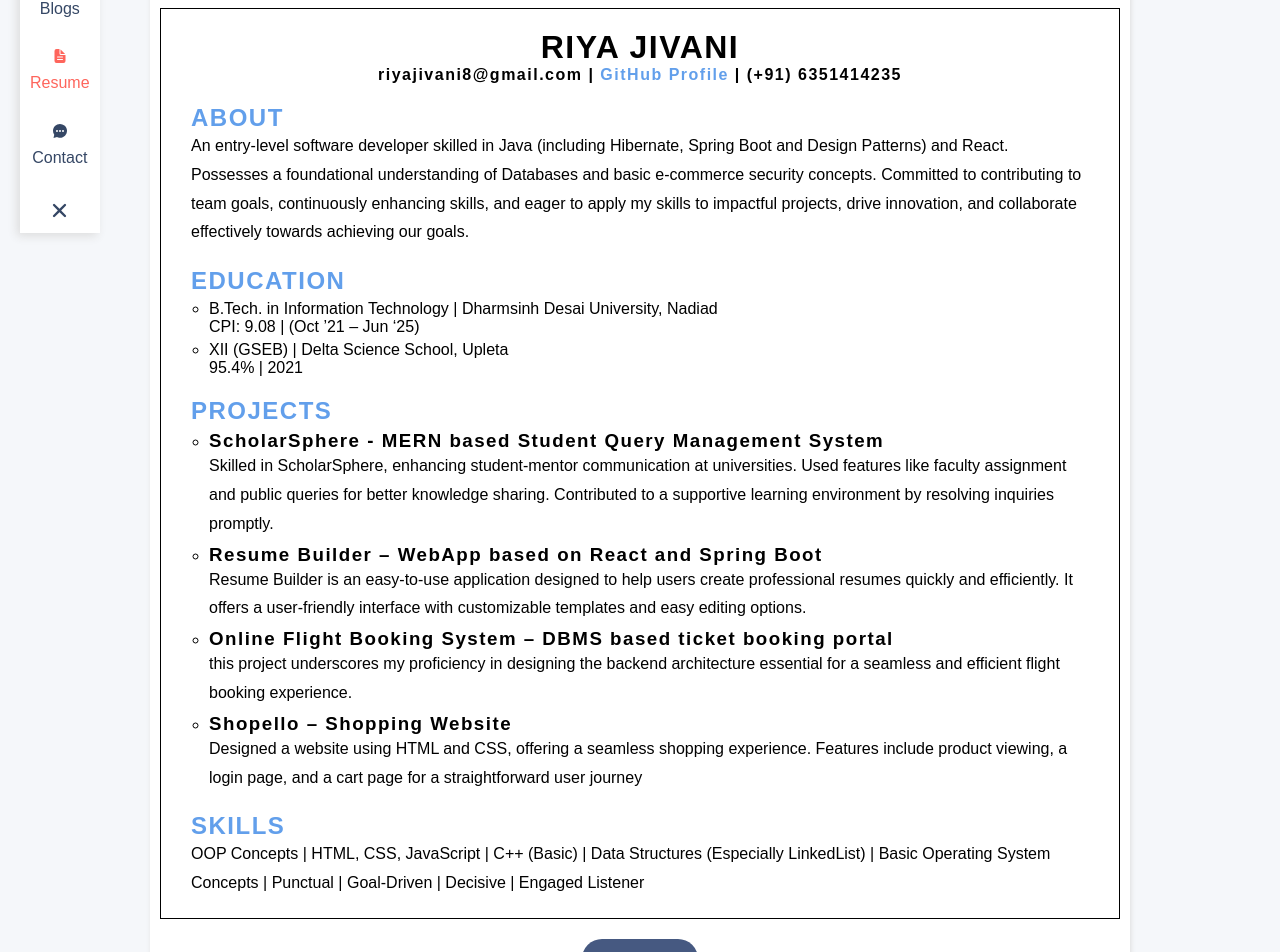
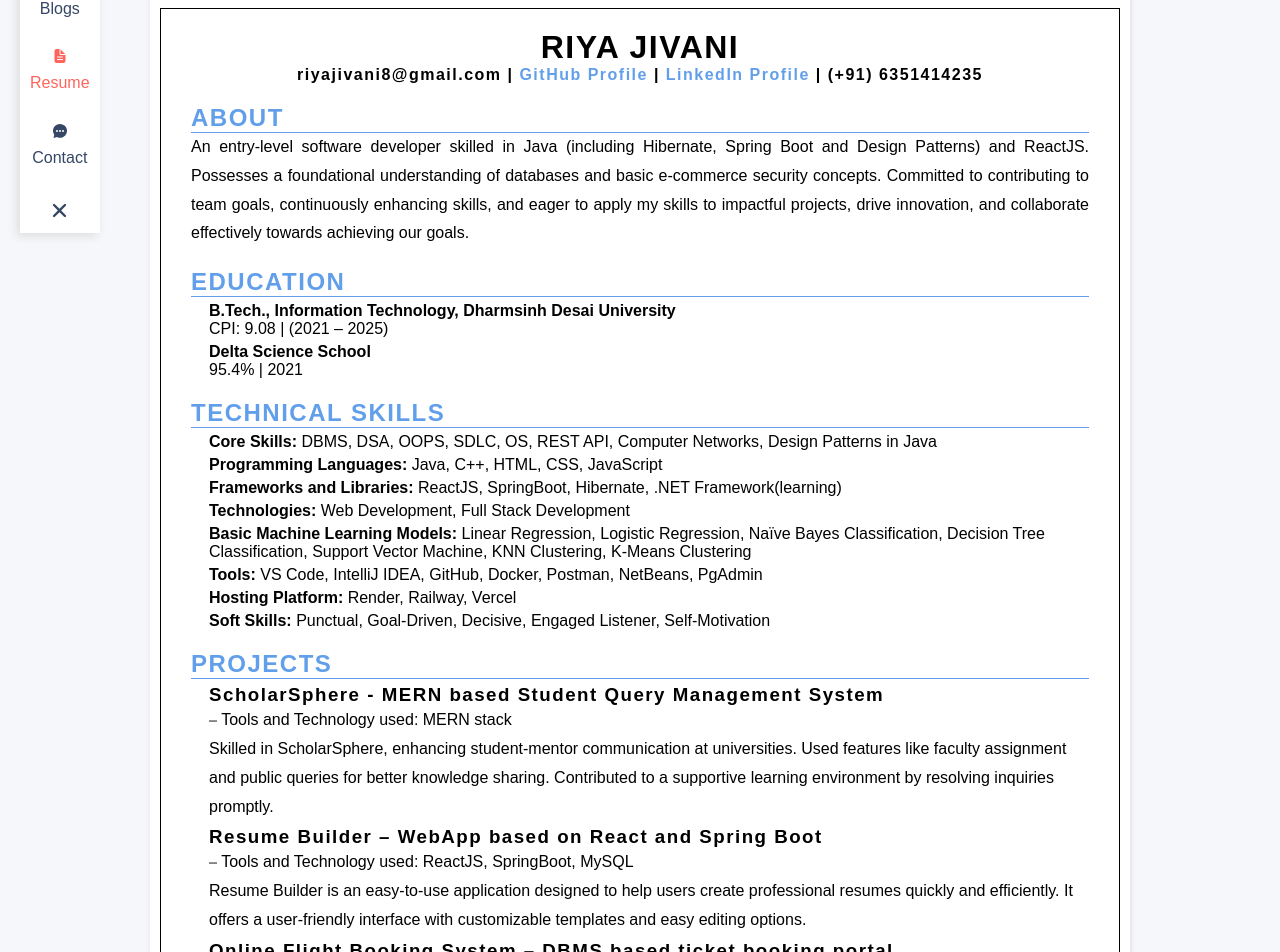
Before and after one commit to riyajivani/portfolio, a React (Create React App) app: page /resume in a window 1280 px wide. Shown: the part 291-1243 px from the top of the page. Built offline with nearby package versions, Linux system fonts and the light colour scheme.

Commit message:
resume changes

```diff
--- a/src/pages/resume/Resume.js
+++ b/src/pages/resume/Resume.js
@@ -3,7 +3,7 @@ import MyCard from '../../component/card/MyCard'
 import './resume.css'
 import CommonBtn from '../../component/commonbtn/commonbtn'
 import { Link } from 'react-router-dom'
-import resume from '../../assets/resume.pdf'
+import resume from '../../assets/Resume.pdf'
 
 const ResumePdf = resume
 
@@ -26,66 +26,93 @@ const Resume = () => {
 
                          <div className="resume">
                               <h1>RIYA JIVANI</h1>
-                              <h4>riyajivani8@gmail.com | <Link className='fp-link' to="https://github.com/riyajivani" target='_blank'>GitHub Profile </Link> | (+91) 6351414235</h4>
+                              <h4>riyajivani8@gmail.com | <Link className='fp-link' to="https://github.com/riyajivani" target='_blank'>GitHub Profile </Link> | <Link className='fp-link' to="https://www.linkedin.com/in/riya-jivani-729116228/" target='_blank'>LinkedIn Profile </Link> | (+91) 6351414235</h4>
 
                               <h2>ABOUT</h2>
-                              <p>An entry-level software developer skilled in Java (including Hibernate, Spring Boot
-                                   and Design Patterns) and React. Possesses a foundational
-                                   understanding of Databases and basic e-commerce security concepts.
-                                   Committed to contributing to team goals, continuously enhancing skills, and eager
-                                   to apply my skills to impactful projects, drive innovation, and collaborate effectively
-                                   towards achieving our goals.</p>
+
+                              <p style={{ textAlign: 'justify' }}>An entry-level software developer skilled in Java (including Hibernate, Spring Boot and Design Patterns) and ReactJS.
+                                   Possesses a foundational understanding of databases and basic e-commerce security concepts. Committed to
+                                   contributing to team goals, continuously enhancing skills, and eager to apply my skills to impactful projects, drive
+                                   innovation, and collaborate effectively towards achieving our goals.</p>
 
                               <h2>EDUCATION</h2>
                               <ul>
-                                   <li>
-                                        B.Tech. in Information Technology | Dharmsinh Desai University, Nadiad
-                                        <br />CPI: 9.08 | (Oct ’21 – Jun ‘25)
+                                   <li style={{ listStyle: 'none' }}>
+                                        <b>B.Tech., Information Technology, Dharmsinh Desai University</b> <br />
+                                        CPI: 9.08 | (2021 – 2025)
 
                                    </li>
-                                   <li>
-                                        XII (GSEB) | Delta Science School, Upleta
-                                        <br />95.4% | 2021
+                                   <li style={{ listStyle: 'none' }}>
+                                        <b>Delta Science School</b><br />
+                                        95.4% | 2021
 
                                    </li>
                               </ul>
 
+                              <h2>TECHNICAL SKILLS</h2>
+                              <ul>
+                                   <li style={{ listStyle: 'none' }}><b>Core Skills:</b> DBMS, DSA, OOPS, SDLC, OS, REST API, Computer Networks, Design Patterns in Java </li>
+                                   <li style={{ listStyle: 'none' }}><b>Programming Languages:</b> Java, C++, HTML, CSS, JavaScript</li>
+                                   <li style={{ listStyle: 'none' }}><b>Frameworks and Libraries:</b> ReactJS, SpringBoot, Hibernate, .NET Framework(learning)</li>
+                                   <li style={{ listStyle: 'none' }}><b>Technologies:</b> Web Development, Full Stack Development</li>
+                                   <li style={{ listStyle: 'none' }}><b>Basic Machine Learning Models:</b> Linear Regression, Logistic Regression, Naïve Bayes Classification, Decision Tree Classification, Support Vector Machine, KNN Clustering, K-Means Clustering</li>
+                                   <li style={{ listStyle: 'none' }}><b>Tools:</b> VS Code, IntelliJ IDEA, GitHub, Docker, Postman, NetBeans, PgAdmin</li>
+                                   <li style={{ listStyle: 'none' }}><b>Hosting Platform:</b> Render, Railway, Vercel</li>
+                                   <li style={{ listStyle: 'none' }}><b>Soft Skills:</b> Punctual, Goal-Driven, Decisive, Engaged Listener, Self-Motivation</li>
+                              </ul>
                               <h2>PROJECTS</h2>
                               <ul>
-                                   <li>
-                                        <h3>ScholarSphere - MERN based Student Query Management System
-                                        </h3>
-                                        <p>Skilled in ScholarSphere, enhancing student-mentor communication at
-                                             universities. Used features like faculty assignment and public queries for
-                                             better knowledge sharing. Contributed to a supportive learning environment
+                                   <li style={{ listStyle: 'none' }}>
+                                        <h3>ScholarSphere - MERN based Student Query Management System</h3>
+                                        <p> ⎯ Tools and Technology used: MERN stack<br />
+                                             Skilled in ScholarSphere, enhancing student-mentor communication at universities. Used features like faculty
+                                             assignment and public queries for better knowledge sharing. Contributed to a supportive learning environment
                                              by resolving inquiries promptly.</p>
                                    </li>
-                                   <li>
+                                   <li style={{ listStyle: 'none' }}>
                                         <h3>Resume Builder – WebApp based on React and Spring Boot
                                         </h3>
-                                        <p>Resume Builder is an easy-to-use application designed to help users create
-                                             professional resumes quickly and efficiently. It offers a user-friendly interface
-                                             with customizable templates and easy editing options.</p>
+                                        <p> ⎯ Tools and Technology used: ReactJS, SpringBoot, MySQL<br />
+                                             Resume Builder is an easy-to-use application designed to help users create professional resumes quickly and
+                                             efficiently. It offers a user-friendly interface with customizable templates and easy editing options.
+                                        </p>
                                    </li>
-                                   <li>
+                                   <li style={{ listStyle: 'none' }}>
                                         <h3>Online Flight Booking System – DBMS based ticket booking portal
                                         </h3>
-                                        <p>this project underscores my proficiency in designing the backend
-                                             architecture essential for a seamless and efficient flight booking experience.</p>
+                                        <p>⎯ Tools and Technology used: PostgreSQL<br />
+                                             This project underscores my proficiency in designing the backend architecture essential for a seamless and
+                                             efficient flight booking experience</p>
                                    </li>
-                                   <li>
-                                        <h3>Shopello – Shopping Website
+                                   <li style={{ listStyle: 'none' }}>
+                                        <h3>Shopello – E-Commerce Website
                                         </h3>
-                                        <p>Designed a website using HTML and CSS, offering a seamless shopping
-                                             experience. Features include product viewing, a login page, and a cart page
-                                             for a straightforward user journey</p>
+                                        <p>⎯ Tools and Technology used: HTML, CSS<br />
+                                             Designed a website using HTML and CSS, offering a seamless shopping experience. Features include product
+                                             viewing, a login page, and a cart page for a straightforward user journey.
+                                        </p>
                                    </li>
                               </ul>
 
-                              <h2>SKILLS</h2>
-                              <p>OOP Concepts | HTML, CSS, JavaScript | C++ (Basic) | Data Structures (Especially
-                                   LinkedList) | Basic Operating System Concepts | Punctual | Goal-Driven | Decisive
-                                   | Engaged Listener</p>
+                              <h2>RESERCH</h2>
+                              <ul>
+                                   <li style={{ listStyle: 'none' }}>
+                                        <h3>CryptOQA – Cryptocurrency Opinion and Question Analysis (ongoing)
+                                        </h3>
+                                        <p> ⎯ Role: Researcher <br />
+                                             Description: Working on a project under the FIRE 2024 conference, hosted by IIT Kharagpur and IISER
+                                             Kolkata, focusing on classifying opinions and answering questions related to cryptocurrencies from social media
+                                             posts using NLP and machine learning techniques.
+                                        </p>
+                                   </li>
+                              </ul>
+
+                              <h2>CERTIFICATES</h2>
+                              <ul>
+                                   <li><Link className='fp-link' to="https://drive.google.com/file/d/1iYu8bR2T92w3BmHRrsLZWWQsoDuanUoZ/view?usp=sharing" target='_blank'>AWS Cloud Foundation Certificate</Link></li>
+                                   <li><Link className='fp-link' to="https://drive.google.com/file/d/1jdRE2KBkQZ8VOAIQSUI5XRB75dgHMbn2/view?usp=sharing" target='_blank'>completion of short-term Training Program on Accelerating DevOps: Transforming Development and Operations</Link></li>
+                                   <li><Link className='fp-link' to="https://drive.google.com/file/d/1YM715mmj4mY6KGnuicR8uNgnSWmqL3B7/view?usp=sharing" target='_blank'>DUHacks Certificate of Participation</Link></li>
+                              </ul>
                          </div>
                          <CommonBtn content="Download" onClick={handleDownload} />
                     </div>
--- a/src/pages/resume/resume.css
+++ b/src/pages/resume/resume.css
@@ -21,6 +21,7 @@
      color: var(--link-color);
      margin-top: 20px;
      align-self: flex-start;
+     border-bottom: 1px solid var(--link-color);
 }
 
 .resume li{
```
Also changed, not shown: 1 other file (tests, documents, lock files or other folders).
